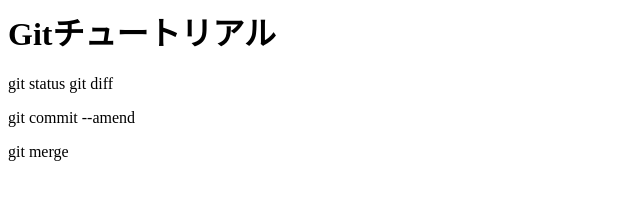
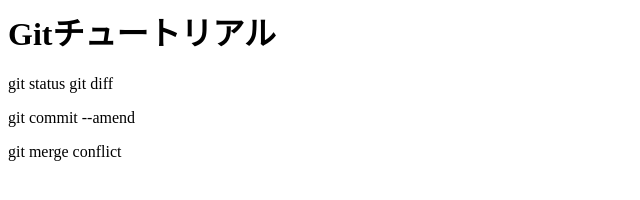
Before and after one commit to Miwachu/git_tutorial, a plain HTML site: page index.html in a window 1280 px wide. Shown: the full height of the page, 0-640 px from the left. Drawn offline with Linux system fonts and the light colour scheme.

Commit message:
conflictを追記

```diff
--- a/index.html
+++ b/index.html
@@ -3,3 +3,4 @@
 <p1>git diff</p1>
 <p>git commit --amend</p>
 <p1>git merge</p1>
+<p1>conflict</p1>
```
